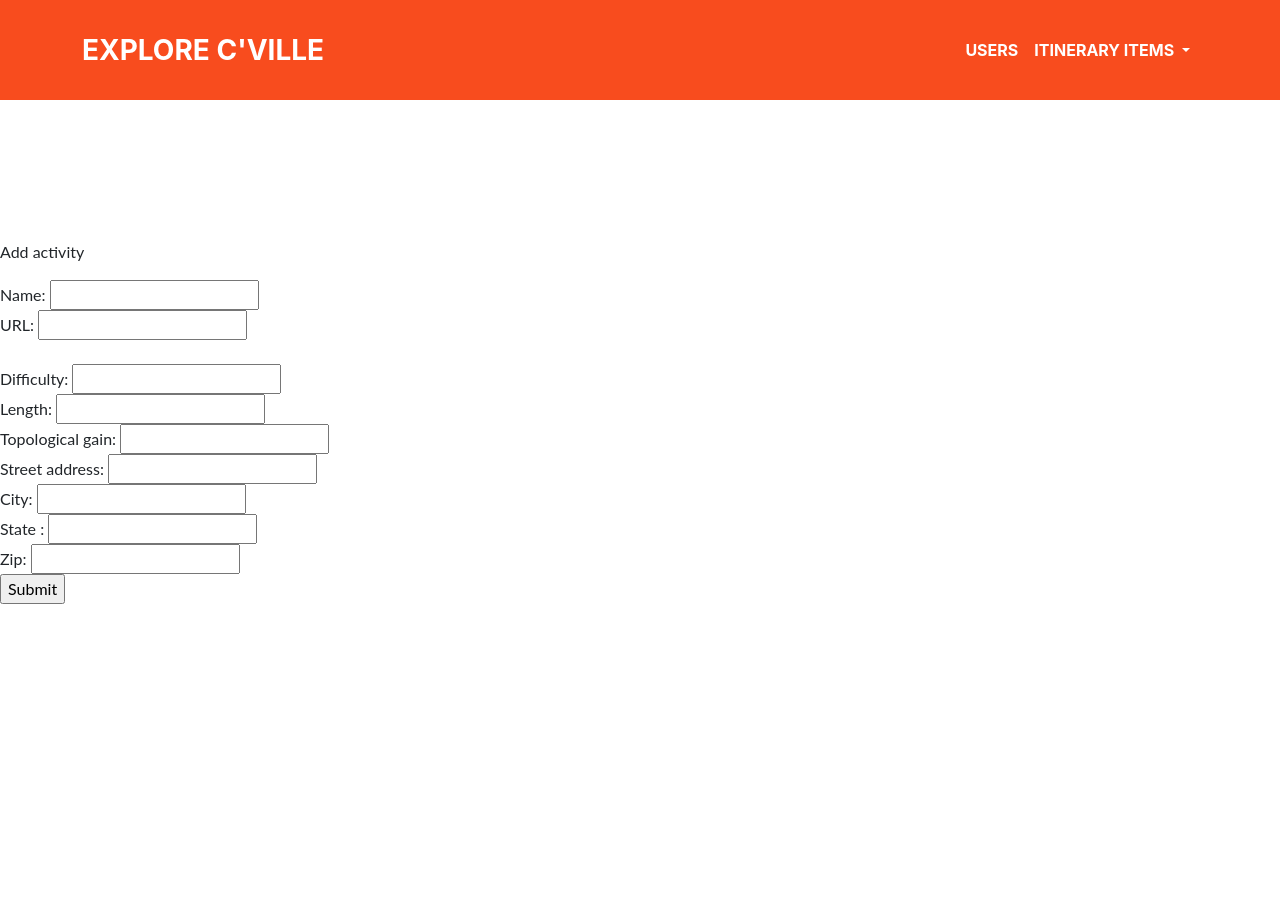
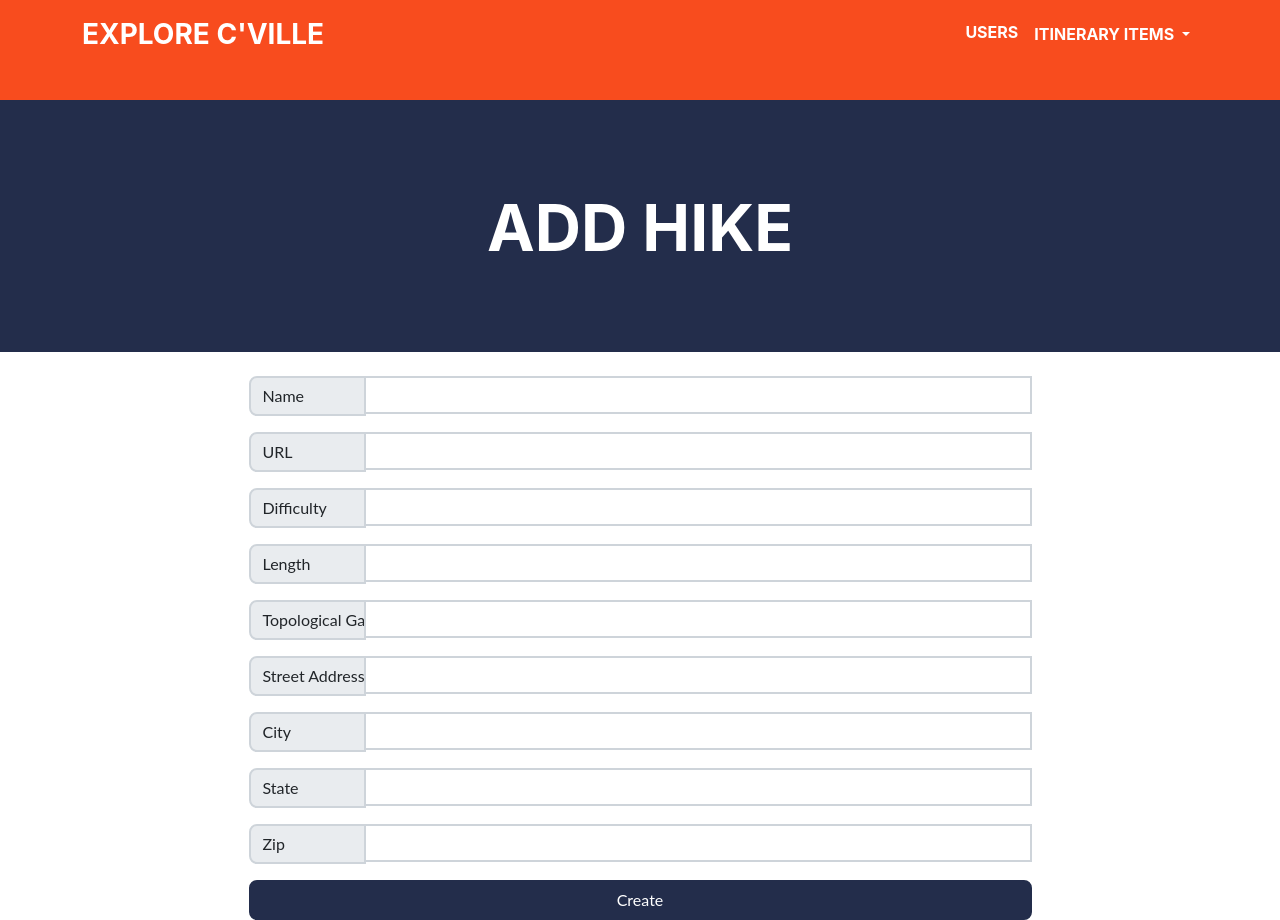
Before and after one commit to pfwrocks/explore-cville, a PHP site: page /add-hike.php in a window 1280 px wide. Before the commit the page ends 604 px from the top, so only its background shows below. Run offline with PHP 8.4, Linux system fonts and the light colour scheme.

Commit message:
hike goodish

```diff
--- a/add-hike.php
+++ b/add-hike.php
@@ -1,28 +1,62 @@
+<?php include './components/navigation.php';?>
+
+  <!-- Masthead-->
+  <header class="masthead bg-primary text-white text-center">
+      <div class="container d-flex align-items-center flex-column">
+          <!-- Masthead Heading-->
+          <h1 class="masthead-heading text-uppercase mb-0">Add Hike</h1>
+      </div>
+  </header>
+
+  <div class="container">
+    <center>
+      <div class="col-9">
+        <br>
+        <form action="<?php $_SERVER['PHP_SELF'] ?>" method="post" style="line-height:0px">
+
 <?php
-include './components/navigation-with-linebreaks.php';
 require("connect-db.php");
 require('add-activity.php');
 addHikeForm();
 
 function addHikeForm()
 {
-    echo"<p> Add activity </p>";
     echo "<html>
-        <body>
+
+    <div class = 'container'>
         <form action = 'activities.php?btnaction=hike' method='post'>
-        Name: <input type='text' name='activity_name'><br>
-        URL: <input type='text' name='activity_url'><br>
-        <br>
-        Difficulty: <input type='text' name='hike_difficulty'><br>
-        Length: <input type='text' name='hike_length'><br>
-        Topological gain: <input type='text' name='hike_topo'><br>
-        Street address: <input type='text' name='hike_st'><br>
-        City: <input type='text' name='hike_city'><br>
-        State : <input type='text' name='hike_state'><br>
-        Zip: <input type='text' name='hike_zip'><br>
-        <input type='submit'>
+
+          <div class='input-group mb-3'>
+        <span class='input-group-text' id='basic-addon3' style='width:15%'>Name</span><input type='text' name='activity_name' class='form-control' id='basic-url' aria-describedby='basic-addon3' value=''><br>
+  </div>
+          <div class='input-group mb-3'>
+        <span class='input-group-text' id='basic-addon3' style='width:15%'>URL</span><input type='text' name='activity_url' class='form-control' id='basic-url' aria-describedby='basic-addon3' value=''><br>
+  </div>
+          <div class='input-group mb-3'>
+        <span class='input-group-text' id='basic-addon3' style='width:15%'>Difficulty</span><input type='text' name='hike_difficulty' class='form-control' id='basic-url' aria-describedby='basic-addon3' value=''><br>
+  </div>
+          <div class='input-group mb-3'>
+        <span class='input-group-text' id='basic-addon3' style='width:15%'>Length</span><input type='text' name='hike_length' class='form-control' id='basic-url' aria-describedby='basic-addon3' value=''><br>
+  </div>
+          <div class='input-group mb-3'>
+        <span class='input-group-text' id='basic-addon3' style='width:15%'>Topological Gain</span><input type='text' name='hike_topo' class='form-control' id='basic-url' aria-describedby='basic-addon3' value=''><br>
+  </div>
+          <div class='input-group mb-3'>
+        <span class='input-group-text' id='basic-addon3' style='width:15%'>Street Address</span><input type='text' name='hike_st' class='form-control' id='basic-url' aria-describedby='basic-addon3' value=''><br>
+  </div>
+          <div class='input-group mb-3'>
+        <span class='input-group-text' id='basic-addon3' style='width:15%'>City</span><input type='text' name='hike_city' class='form-control' id='basic-url' aria-describedby='basic-addon3' value=''><br>
+  </div>
+          <div class='input-group mb-3'>
+        <span class='input-group-text' id='basic-addon3' style='width:15%'>State</span><input type='text' name='hike_state' class='form-control' id='basic-url' aria-describedby='basic-addon3' value=''><br>
+  </div>
+          <div class='input-group mb-3'>
+        <span class='input-group-text' id='basic-addon3' style='width:15%'>Zip</span><input type='text' name='hike_zip' class='form-control' id='basic-url' aria-describedby='basic-addon3' value=''><br>
+        </div>
+        <div class='d-grid gap-2'>
+            <button class='btn btn-primary' type='submit'>Create</button>
+          </div>
     </form>
-        </body>
     </html>";
 
     if(isset($_POST['activity_name']))
```
